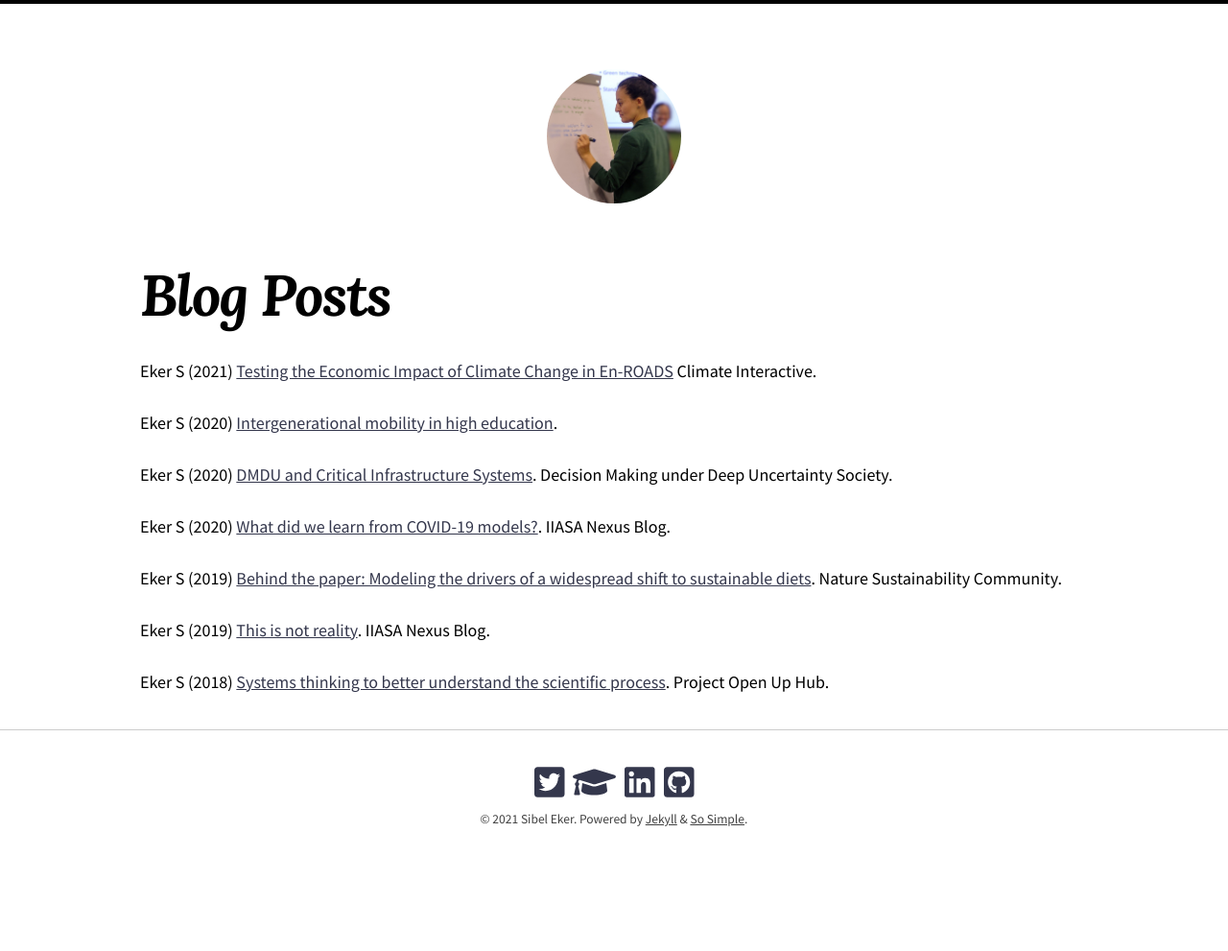
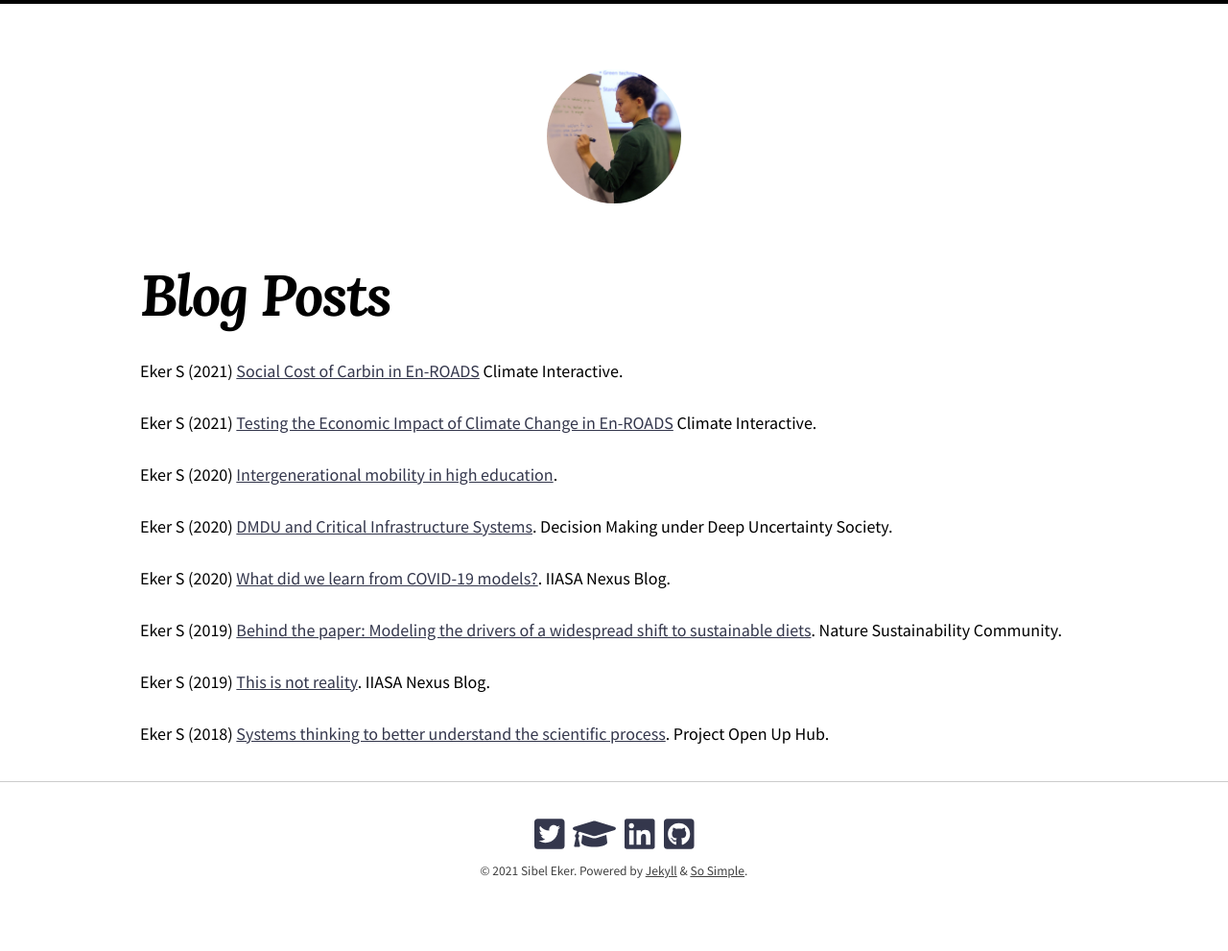
Before and after one commit to sibeleker/sibeleker.github.io, a Jekyll site: the page built from _publications/pubs4.md, in a window 1280 px wide. Shown: the whole page at 96% size. Built offline with Jekyll 4.4.1, drawn with Linux system fonts in a browser that asks for light colours; nearby versions of some CDN libraries; before the commit the page ends 937 px from its top, so only the background shows below that.

Commit message:
Update pubs4.md

```diff
--- a/_publications/pubs4.md
+++ b/_publications/pubs4.md
@@ -5,6 +5,7 @@ image:
   caption: ""
 ---
 
+Eker S (2021) [Social Cost of Carbin in En-ROADS](https://www.climateinteractive.org/analysis/social-cost-of-carbon-in-en-roads/) Climate Interactive.
 
 Eker S (2021) [Testing the Economic Impact of Climate Change in En-ROADS](https://www.climateinteractive.org/analysis/economic-impact-of-climate-change-in-en-roads/) Climate Interactive.
 
```
